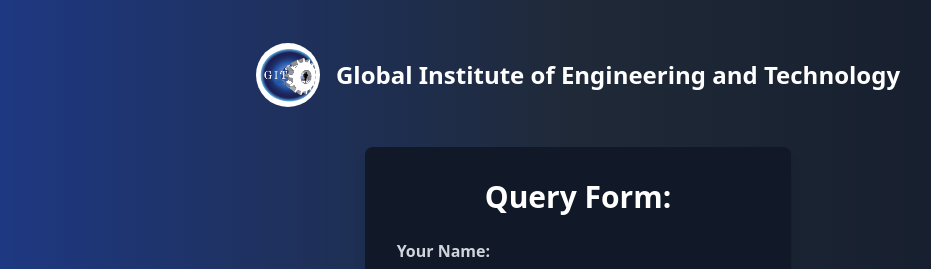
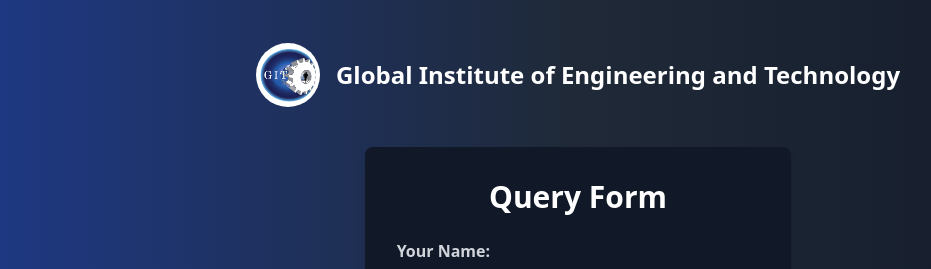
Before and after one commit to logukaruna/ComplaintPlatform, a React (Create React App) app: page / in a window 1280 px wide. Shown: the top 269 px of the page, without its empty margins (62-993 px from the left). Built offline with nearby package versions, Linux system fonts and the light colour scheme.

Commit message:
Removed colon on the h2 Tag

```diff
--- a/src/Components/Emailform.js
+++ b/src/Components/Emailform.js
@@ -198,7 +198,7 @@ function ComplaintForm({img}) {
 
   {/* Complaint Form */}
   <div className="container w-full sm:w-3/4 m-4 md:w-1/2 lg:w-1/3 bg-gray-900 p-4 sm:p-8 rounded-lg shadow-lg sm:m-4">
-    <h2 className="text-center text-3xl font-extrabold mb-6">Query Form:</h2>
+    <h2 className="text-center text-3xl font-extrabold mb-6">Query Form</h2>
     <form onSubmit={SubmitHandler}>
       <div className="mb-4">
         <label htmlFor="name" className="text-gray-300 font-semibold float-left">Your Name:</label>
```
